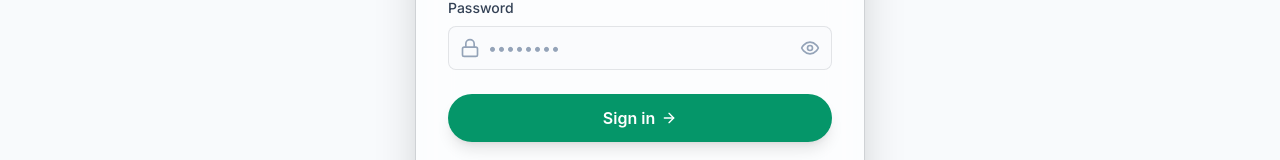
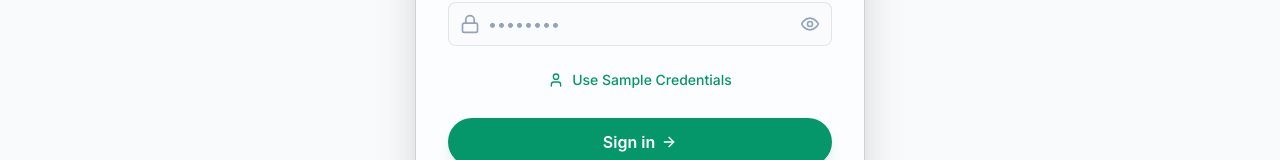
Before and after one commit to Team-CoreX-SIESGST/Incuverse_1.0_2025, a Next.js app in the folder client/: page /login in a window 1280 px wide. Shown: the part 416-576 px from the top of the page. Built offline with nearby package versions, Linux system fonts and the light colour scheme; no server answers.

Commit message:
deployment chnges

```diff
--- a/client/app/login/page.js
+++ b/client/app/login/page.js
@@ -13,6 +13,7 @@ import {
   ArrowRight,
   Sparkles,
   AlertCircle,
+  User,
 } from "lucide-react";
 import { loginUser } from "@/services/auth/authServices";
 import { useGoogleLogin } from "@react-oauth/google";
@@ -57,15 +58,29 @@ export default function LoginPage() {
         password: formData.password,
       });
       console.log('resonse',response)
-      localStorage.setItem("user", JSON.stringify(response.data));
-      localStorage.setItem("refresh_token", response.data.refresh_token);
-      console.log("response", response, "feoiwfhwoi");
-      router.push("/");
+      if (response.data) {
+        localStorage.setItem("user", JSON.stringify(response.data.data));
+        localStorage.setItem("refresh_token", response.data.refresh_token);
+        // console.log("response", response, "feoiwfhwoi");
+        router.push("/");
+      } else {
+        setError(response.error || "Login Failed");
+      }
     } catch (err) {
+      console.log(err)
       setError(err.message || "Login failed. Please try again.");
     } finally {
       setIsLoading(false);
     }
+  };
+
+  // Function to fill sample credentials
+  const fillSampleCredentials = () => {
+    setFormData({
+      email: "test@gmail.com",
+      password: "securepass",
+    });
+    if (error) setError("");
   };
 
   const handleGoogleSuccess = async (response) => {
@@ -211,6 +226,18 @@ export default function LoginPage() {
               </div>
             </div>
 
+            {/* Sample Credentials Button */}
+            <div className="text-center">
+              <button
+                type="button"
+                onClick={fillSampleCredentials}
+                className="inline-flex items-center text-sm font-medium text-emerald-600 dark:text-emerald-400 hover:text-emerald-500 dark:hover:text-emerald-300 transition-colors duration-200 group"
+              >
+                <User className="w-4 h-4 mr-2 group-hover:scale-110 transition-transform duration-200" />
+                Use Sample Credentials
+              </button>
+            </div>
+
             {/* Submit Button */}
             <button
               type="submit"
--- a/client/chat-components/index.jsx
+++ b/client/chat-components/index.jsx
@@ -2,7 +2,7 @@
 
 import { useState, useEffect, useRef } from "react";
 import { useRouter } from "next/navigation";
-import Sidebar from "./Sidebar";
+import Sidebar from "./Sidebar.js";
 import ChatHeader from "./ChatHeader";
 import MessagesArea from "./MessagesArea";
 import InputArea from "./InputArea";
--- a/client/services/auth/authServices.js
+++ b/client/services/auth/authServices.js
@@ -26,7 +26,7 @@ export const registerUser = async (data) => {
 
 export const loginUser = async (data) => {
   const response = await apiClient.post("/users/login", data);
-  return response.data;
+  return response;
 };
 export const logoutUser = async (data) => {
   const response = await apiClient.post("/users/logout");
```
